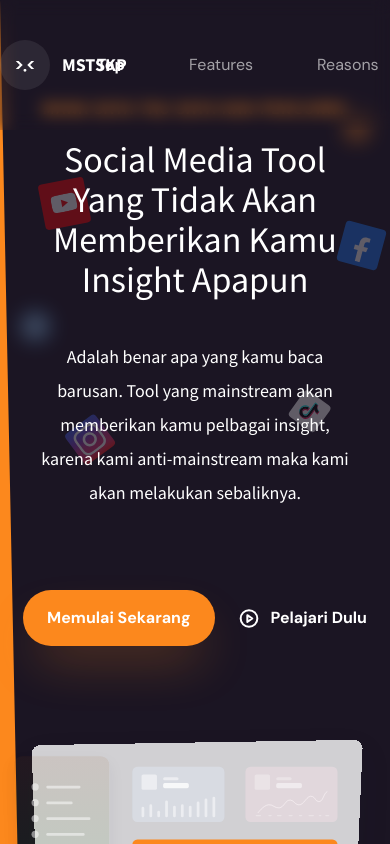
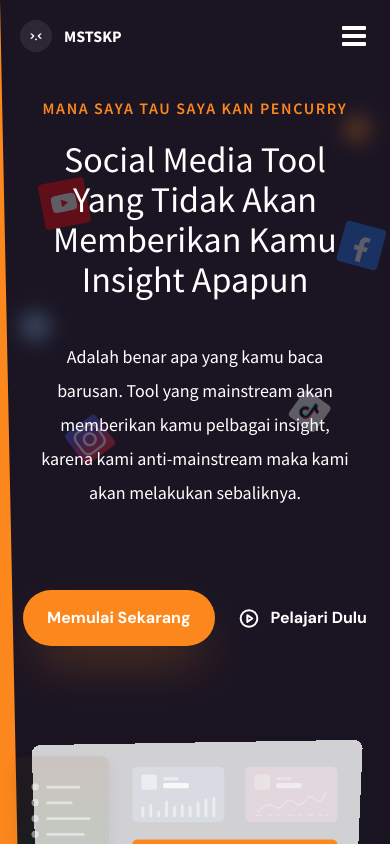
Before and after one commit to hudadamar21/codedesign-mstskp, a React (Vite) app: page / in a window 390 px wide. Shown: the top 844 px of the page. Built offline with nearby package versions, Linux system fonts and the light colour scheme.

Commit message:
responsive mobile header

```diff
--- a/src/layouts/partial/MainHeader.tsx
+++ b/src/layouts/partial/MainHeader.tsx
@@ -1,26 +1,65 @@
+import { useEffect, useState } from "react";
+import MenuIcon from "../../components/icon/MenuIcon";
+
 function MainHeader() {
+  const [openMenu, setOpenMenu] = useState(false);
+  const [isTop, setIsTop] = useState(true);
+
+  useEffect(() => {
+    window.addEventListener("scroll", () => {
+      if (window.scrollY > 100) {
+        setIsTop(false);
+      } else {
+        setIsTop(true);
+      }
+    });
+  }, []);
+
   return (
-    <header className="font-dm-sans fixed top-0 inset-x-0 z-20 w-full text-white backdrop-blur">
-      <div className="main-container w-full flex items-center justify-between gap-5 py-10">
-        <div className="flex items-center gap-x-3">
-          <img src="/mstskp-logo.svg" alt="mstskp logo" />
-          <h1 className="font-source-sans-pro text-lg font-bold">MSTSKP</h1>
+    <header
+      className={`font-dm-sans fixed top-0 inset-x-0 z-20 w-full text-white transition duration-300 ${
+        !isTop ? "bg-dark/90 backdrop-blur " : ""
+      }`}>
+      <div
+        className={`main-container w-full flex items-center justify-between gap-5 p-5 md:px-0 transition-all duration-300 ${
+          isTop ? "md:py-16" : "md:py-5"
+        }`}>
+        <div className="relative z-10 flex items-center gap-x-3">
+          <img className="w-8 md:w-12 h-8 md:h-12" src="/mstskp-logo.svg" alt="mstskp logo" />
+          <h1 className="font-source-sans-pro text-base md:text-lg font-bold">MSTSKP</h1>
         </div>
-        <nav className="flex items-center gap-16">
+        <button
+          onClick={() => setOpenMenu((val) => !val)}
+          className="relative z-10 rounded-lg md:hidden"
+          type="button">
+          <MenuIcon />
+        </button>
+        <nav
+          className={`absolute md:static top-0 left-0 w-full flex flex-col md:flex-row justify-center items-center pt-24 md:pt-0 pb-10 md:pb-0 bg-dark md:bg-transparent gap-8 md:gap-16 transition duration-300 ${
+            openMenu ? "translate-y-0" : "-translate-y-full md:-translate-y-0"
+          }`}>
           <a href="#top" className="font-bold">
-            Top
+            <div onClick={() => setOpenMenu(false)}>Top</div>
           </a>
           <a href="#features" className="opacity-60">
-            Features
+            <div onClick={() => setOpenMenu(false)}>Features</div>
           </a>
           <a href="#reasons" className="opacity-60">
-            Reasons
+            <div onClick={() => setOpenMenu(false)}>Reasons</div>
           </a>
           <a href="#alternatives" className="opacity-60">
-            Alternatives
+            <div onClick={() => setOpenMenu(false)}>Alternatives</div>
+          </a>
+          <a href="#daftar" className="md:hidden px-6 py-2 rounded-full">
+            <div onClick={() => setOpenMenu(false)}>Mendaftar</div>
+          </a>
+          <a
+            href="#login"
+            className="md:hidden px-6 py-2 rounded-full bg-white font-bold text-black">
+            Login
           </a>
         </nav>
-        <div className="flex items-center ">
+        <div className="hidden md:flex items-center">
           <a href="#daftar" className="px-6 py-2 rounded-full">
             Mendaftar
           </a>
```
